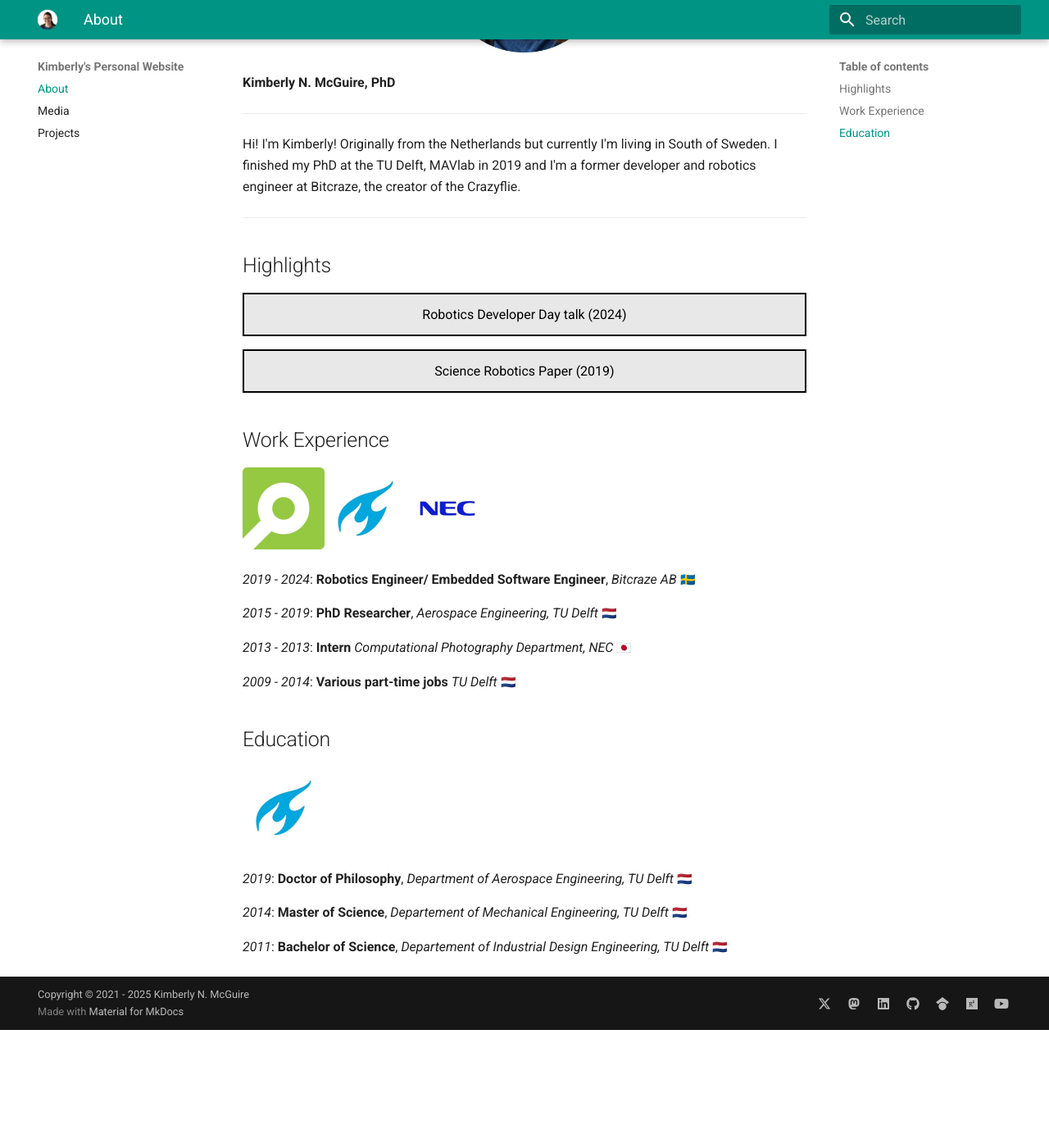
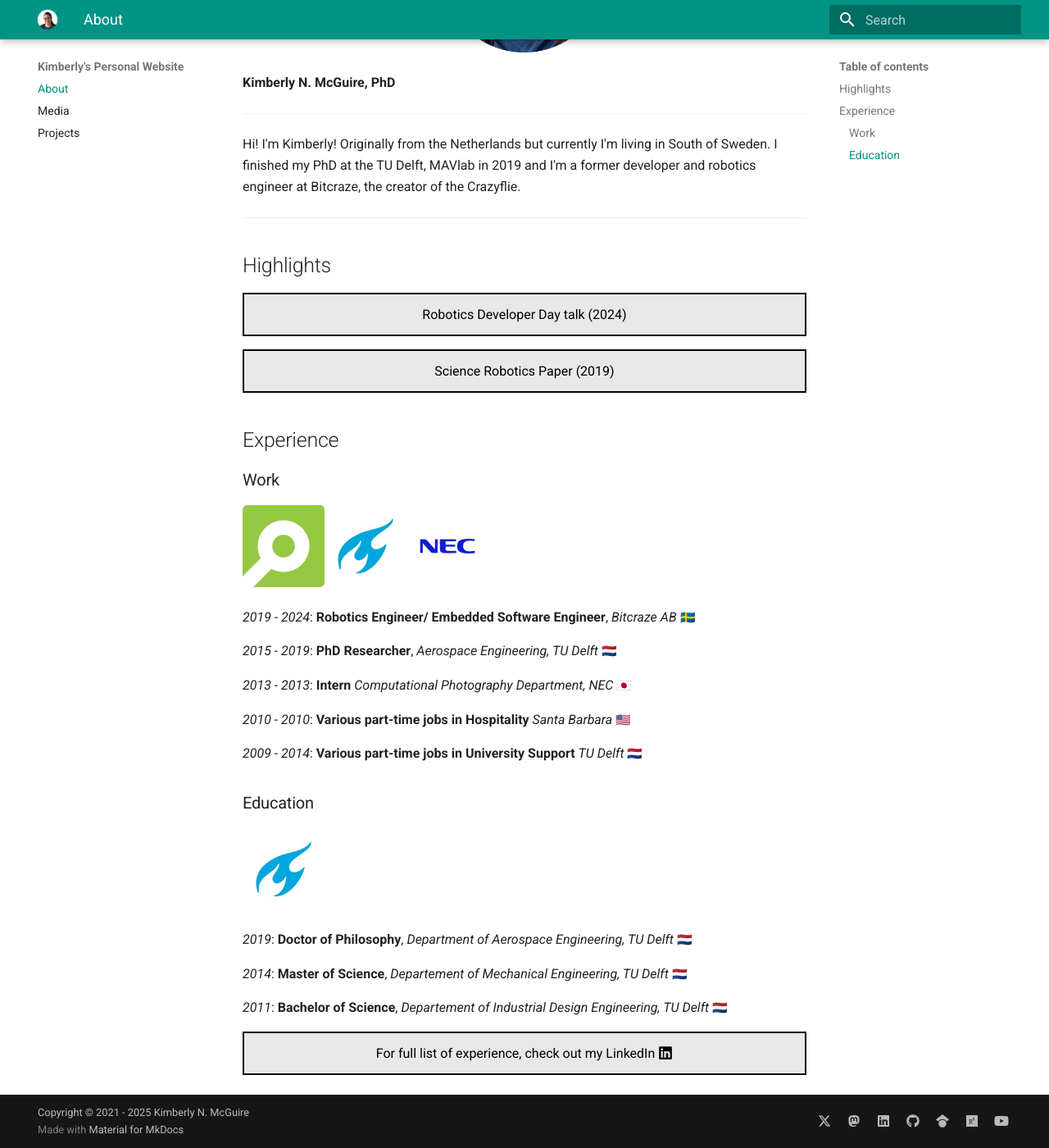
Before and after one commit to knmcguire/knmcguire.github.io, an MkDocs documentation site: the page built from docs/index.md, in a window 1280 px wide and 1400 px high, scrolled down 316 px. Shown: the whole window at 82% size. Built offline with MkDocs 1.6.1 and Material for MkDocs 9.7.7, drawn with Linux system fonts in a browser that asks for light colours; emoji names are drawn with the system emoji font; before the commit the page ends 1572 px from its top, so only the background shows below that.

Commit message:
update about page

```diff
--- a/docs/index.md
+++ b/docs/index.md
@@ -43,7 +43,9 @@ ___
         width: 100%;
         cursor: pointer">Science Robotics Paper (2019)</button></a>
 
-## Work Experience
+## Experience
+
+### Work
 
 ![bitcraze](images/bitcraze.png){ width="100" }![delft](images/delft.png){ width="100" }![nec](images/nec.png){ width="100" }
 
@@ -53,10 +55,12 @@ _2015 - 2019_: **PhD Researcher**, _Aerospace Engineering, TU Delft_ :nl:
 
 _2013 - 2013_: **Intern** _Computational Photography Department, NEC_ :jp:
 
-_2009 - 2014_: **Various part-time jobs**  _TU Delft_ :nl:
+_2010 - 2010_: **Various part-time jobs in Hospitality**  _Santa Barbara_ :us:
+
+_2009 - 2014_: **Various part-time jobs in University Support**  _TU Delft_ :nl:
 
 
-## Education
+### Education
 ![delft](images/delft.png){ width="100" }
 
 _2019_: **Doctor of Philosophy**, _Department of Aerospace Engineering, TU Delft_ :nl:
@@ -64,3 +68,14 @@ _2019_: **Doctor of Philosophy**, _Department of Aerospace Engineering, TU Delft
 _2014_: **Master of Science**, _Departement of Mechanical Engineering, TU Delft_ :nl:
 
 _2011_: **Bachelor of Science**, _Departement of Industrial Design Engineering, TU Delft_ :nl:
+
+ <a href="https://www.linkedin.com/in/knmcguire/"><button style="background-color: #E8E8E8;
+        border: 2px solid black;
+        color: black;
+        padding: 15px 32px;
+        text-align: center;
+        text-decoration: none;
+        display: inline-block;
+        font-size: 16px;
+        width: 100%;
+        cursor: pointer">For full list of experience, check out my LinkedIn :fontawesome-brands-linkedin:</button></a>
```
